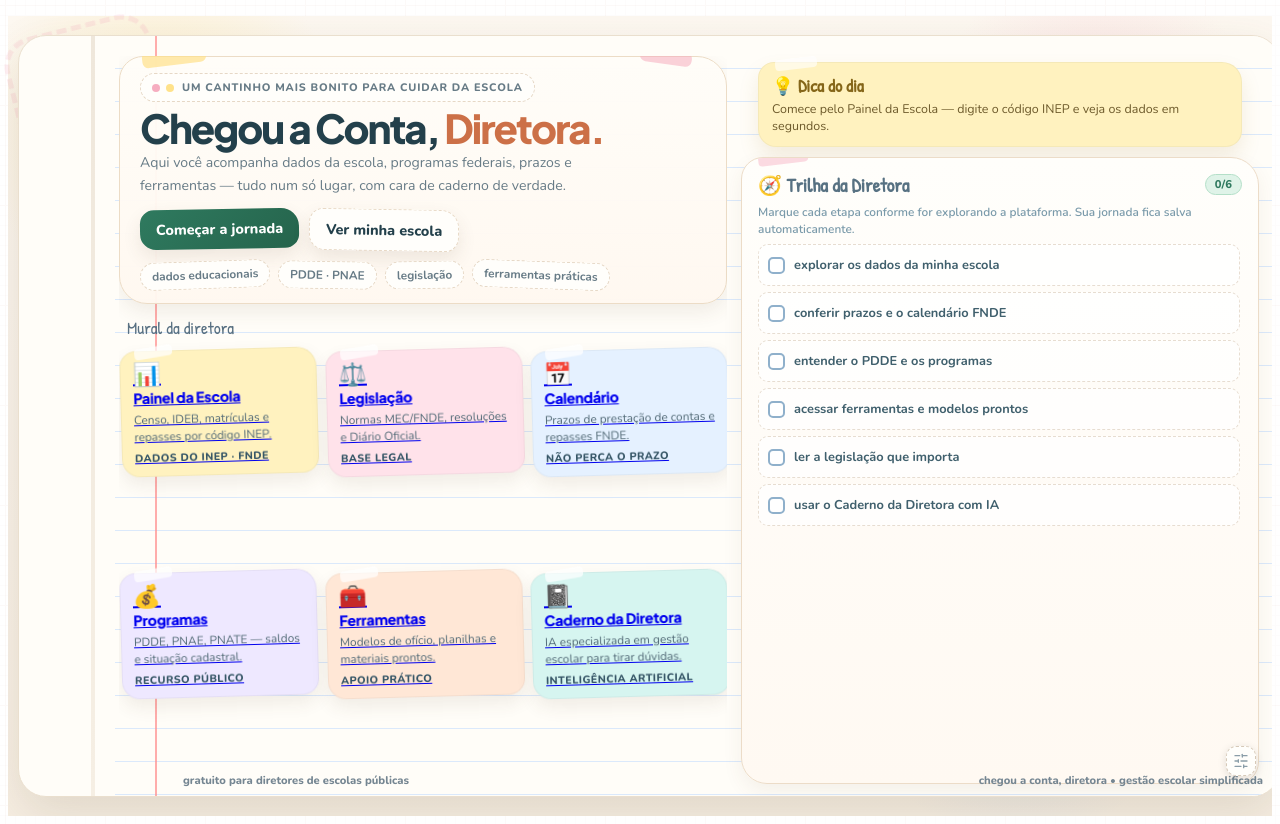
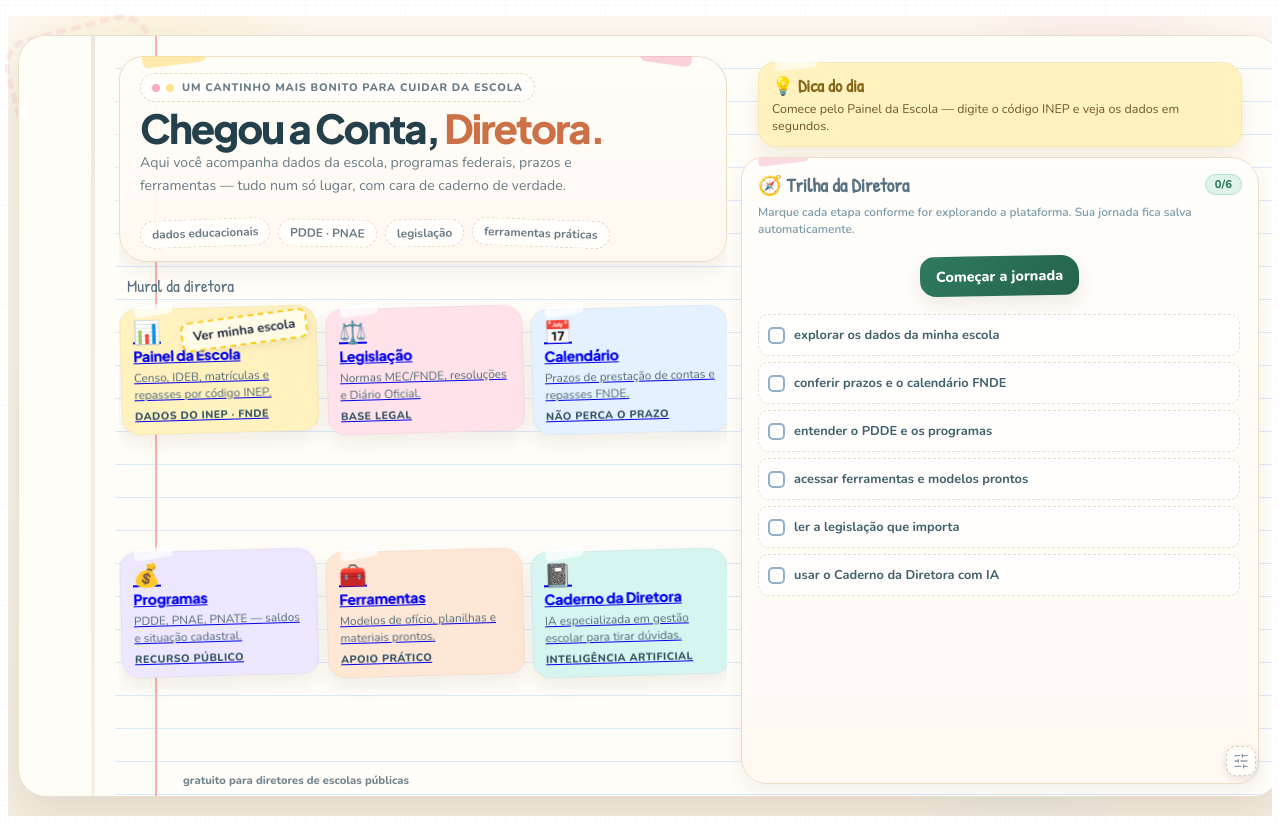
Before and after one commit to MairaSoSa/Chegou-a-conta-Diretora, a React (Vite) app in the folder client/: page / in a window 1280 px wide. Built offline with nearby package versions, Linux system fonts and the light colour scheme; a web font is replaced by a local one.

Commit message:
Botão 'Ver minha escola' como remendo no card Painel da Escola

```diff
--- a/client/src/pages/Home.tsx
+++ b/client/src/pages/Home.tsx
@@ -128,12 +128,7 @@ export default function Home() {
                   tudo num só lugar, com cara de caderno de verdade.
                 </p>
                 <div className="hl-hero-actions">
-                  <Link href="/trilha">
-                    <span className="hl-btn hl-btn-primary">Começar a jornada</span>
-                  </Link>
-                  <Link href="/dashboard">
-                    <span className="hl-btn hl-btn-secondary">Ver minha escola</span>
-                  </Link>
+                  {/* Botão removido daqui para ser colado no card do Painel da Escola */}
                 </div>
                 <div className="hl-hero-tags">
                   <span className="hl-tag">dados educacionais</span>
@@ -148,11 +143,31 @@ export default function Home() {
               <div className="hl-cards-grid">
                 {NOTE_CARDS.map((card, i) => (
                   <Link key={i} href={card.href}>
-                    <div className={`hl-note-card ${card.color}`}>
+                    <div className={`hl-note-card ${card.color}`} style={{ position: 'relative' }}>
                       <div className="hl-card-emoji">{card.emoji}</div>
                       <h3>{card.title}</h3>
                       <p>{card.desc}</p>
                       <small>{card.small}</small>
+                      {/* Se for o Painel da Escola, mostra o botão remendo */}
+                      {card.title === 'Painel da Escola' && (
+                        <Link href="/dashboard" style={{ position: 'absolute', top: 8, right: 8, textDecoration: 'none', zIndex: 2 }}>
+                          <span style={{
+                            background: '#fffbe6',
+                            color: '#1e293b',
+                            border: '2px dashed #facc15',
+                            borderRadius: 8,
+                            fontSize: 13,
+                            fontWeight: 700,
+                            padding: '4px 10px',
+                            boxShadow: '2px 2px 8px rgba(0,0,0,0.08)',
+                            transform: 'rotate(-6deg)',
+                            display: 'inline-block',
+                            cursor: 'pointer',
+                          }}>
+                            Ver minha escola
+                          </span>
+                        </Link>
+                      )}
                     </div>
                   </Link>
                 ))}
@@ -180,6 +195,12 @@ export default function Home() {
                 <p className="hl-trilha-desc">
                   Marque cada etapa conforme for explorando a plataforma. Sua jornada fica salva automaticamente.
                 </p>
+                {/* Botão 'Começar a jornada' imediatamente após o título e descrição */}
+                <div style={{ margin: '12px 0 18px 0', textAlign: 'center' }}>
+                  <Link href="/trilha">
+                    <span className="hl-btn hl-btn-primary">Começar a jornada</span>
+                  </Link>
+                </div>
                 <div className="hl-checklist">
                   {TRILHA_ITEMS.map(item => (
                     <div
@@ -203,7 +224,6 @@ export default function Home() {
           {/* ── Rodapé ── */}
           <div className="hl-footer-strip">
             <span>gratuito para diretores de escolas públicas</span>
-            <span>chegou a conta, diretora • gestão escolar simplificada</span>
           </div>
         </section>
       </div>
```
